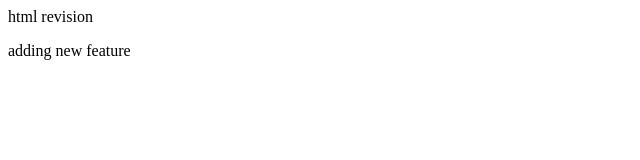
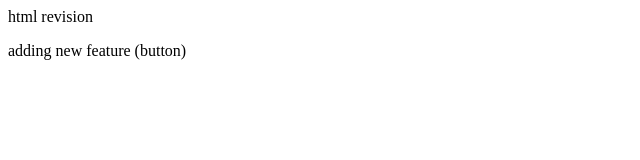
Before and after one commit to DhyeyPz/localrepo, a plain HTML site: page index.html in a window 1280 px wide. Shown: the full height of the page, 0-640 px from the left. Drawn offline with Linux system fonts and the light colour scheme.

```diff
--- a/index.html
+++ b/index.html
@@ -2,5 +2,5 @@
     html revision
 </p>
 <p>
-    adding new feature
+    adding new feature (button)
 </p>
```
